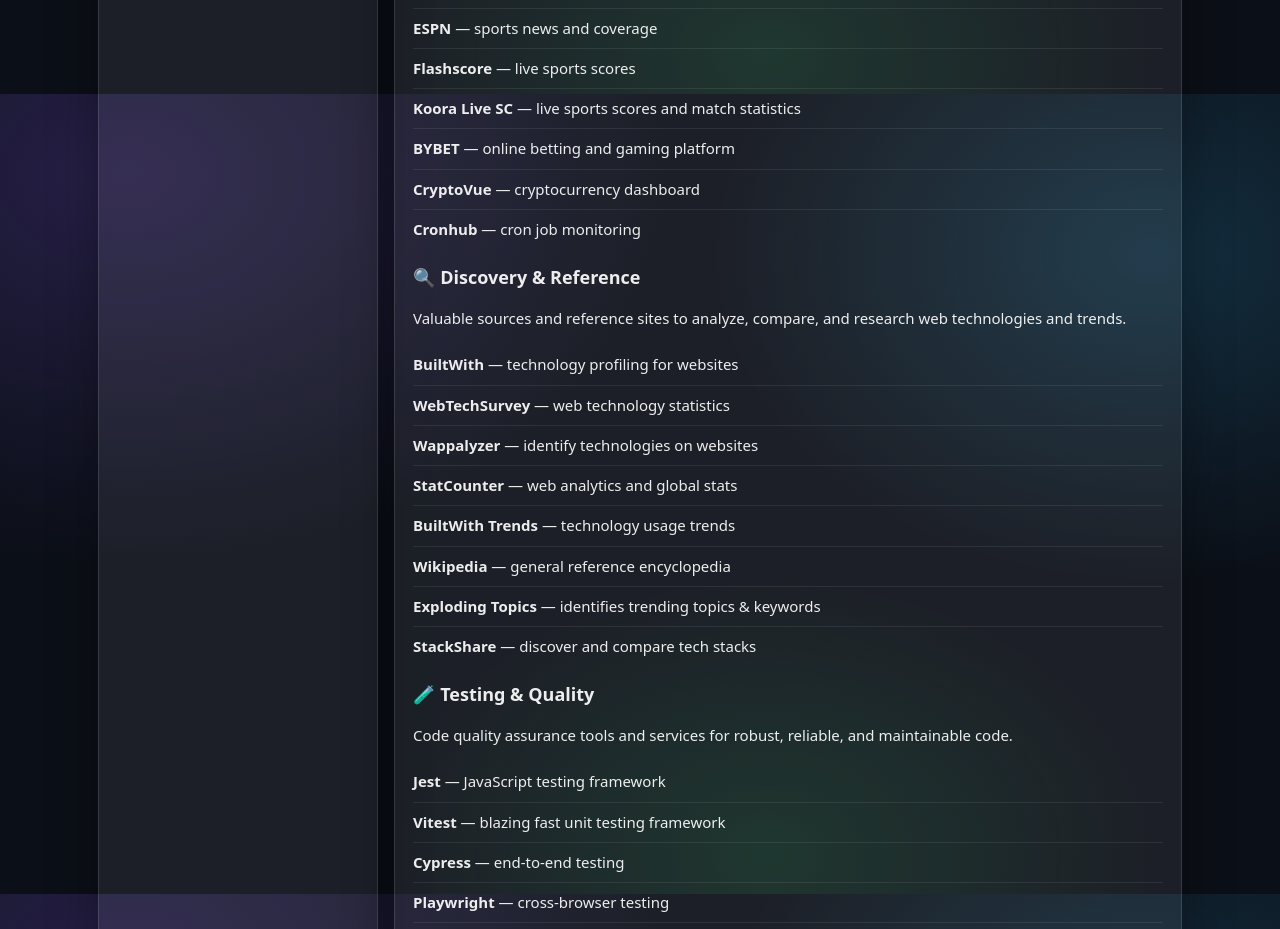
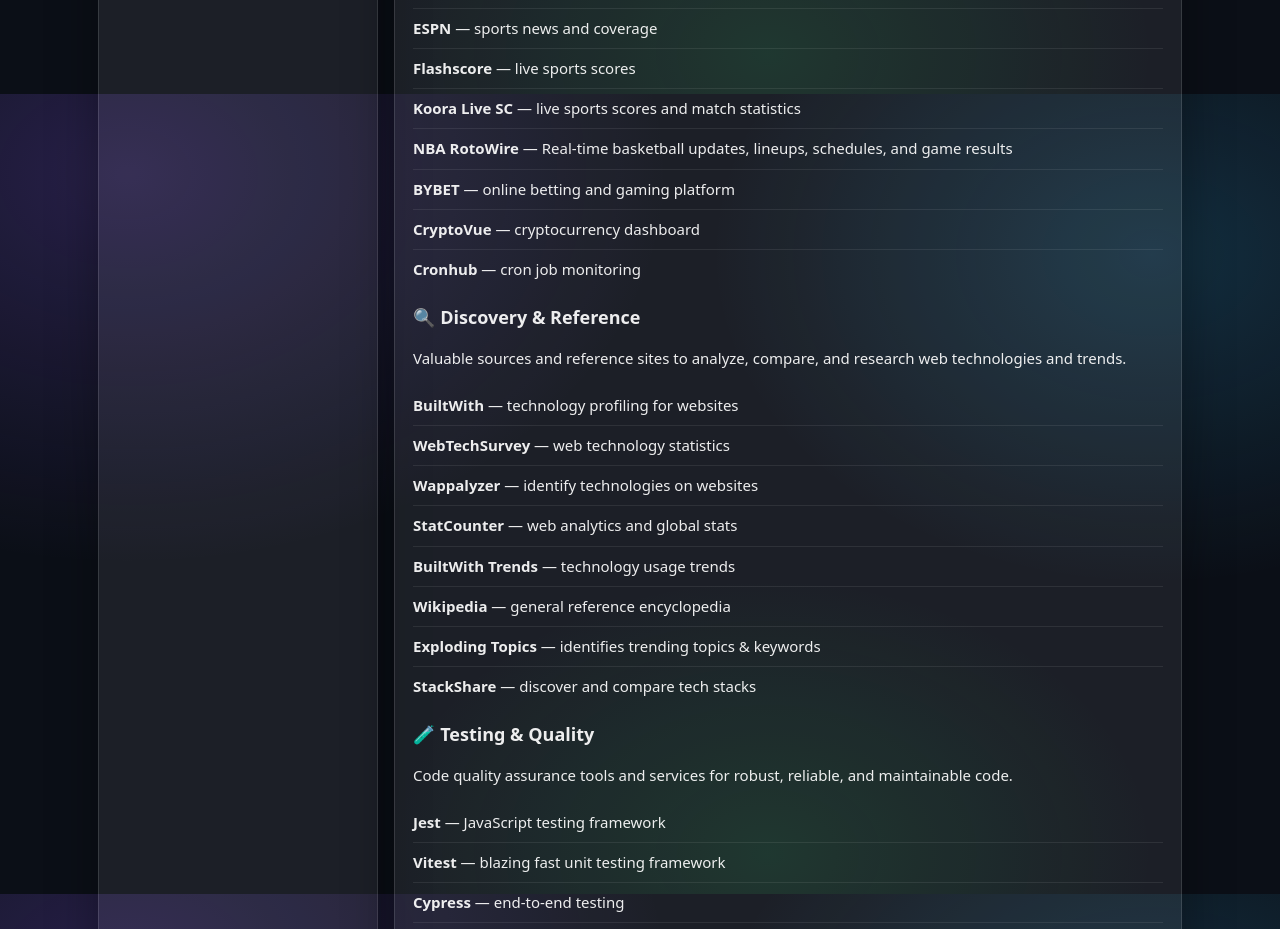
Before and after one commit to gph-phoebe/web-directory, a website: page index.html in a window 1280 px wide. Shown: the part 3906-4835 px from the top of the page. Drawn offline with Linux system fonts and the light colour scheme.

Commit message:
[add] rotowire

```diff
--- a/index.html
+++ b/index.html
@@ -280,6 +280,7 @@
             <li><a href="https://www.espn.com" target="_blank" rel="noopener nofollow">ESPN</a> — sports news and coverage</li>
             <li><a href="https://www.flashscore.com" target="_blank" rel="noopener nofollow">Flashscore</a> — live sports scores</li>
             <li><a href="https://www.kooralive.ph/" target="_blank" rel="noopener nofollow">Koora Live SC</a> — live sports scores and match statistics</li>
+            <li><a href="https://rotowire.ph/" target="_blank" rel="noopener nofollow">NBA RotoWire</a> — Real-time basketball updates, lineups, schedules, and game results</li>
             <li><a href="https://www.bybetph.com" target="_blank" rel="noopener nofollow">BYBET</a> — online betting and gaming platform</li>
             <li><a href="https://cryptovue.co" target="_blank" rel="noopener nofollow">CryptoVue</a> — cryptocurrency dashboard</li>
             <li><a href="https://cronhub.io" target="_blank" rel="noopener nofollow">Cronhub</a> — cron job monitoring</li>
```
